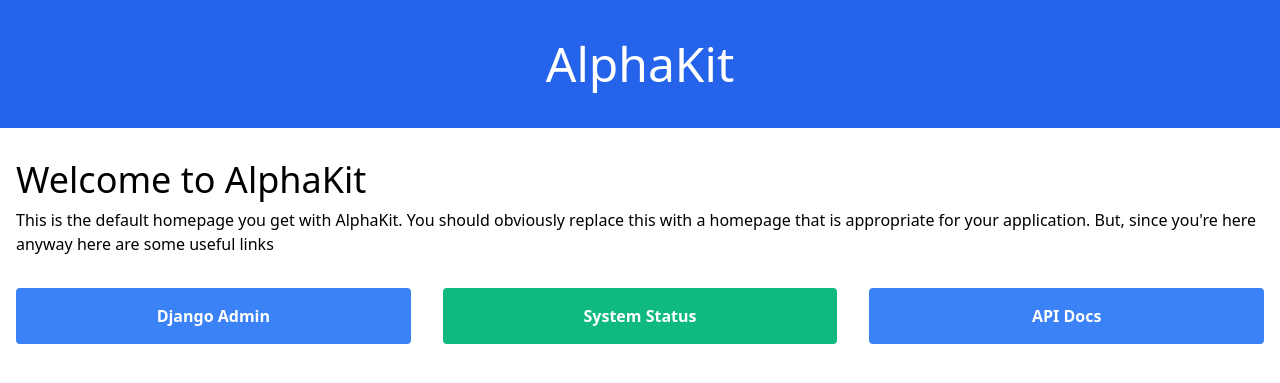
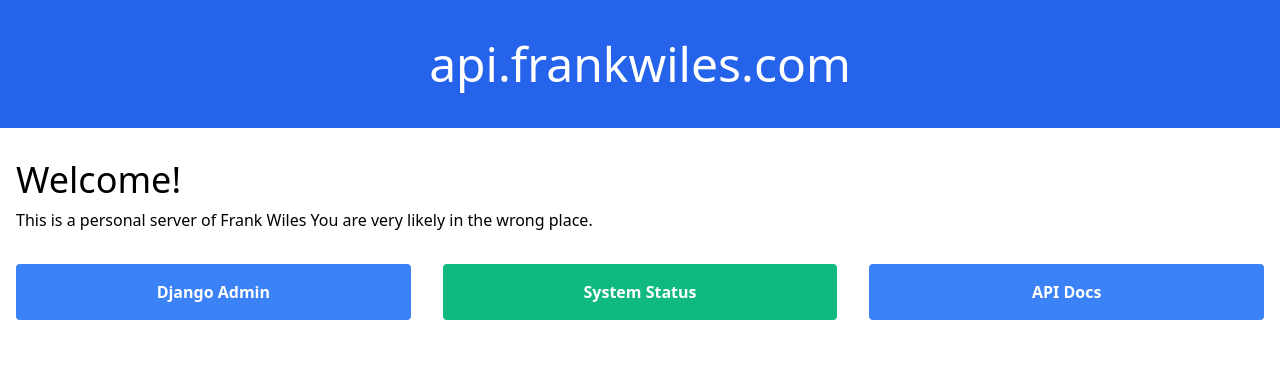
Before and after one commit to frankwiles/api.frankwiles.com, a Django app: page / in a window 1280 px wide. Shown: the top 383 px of the page. Run offline with Django 4.2, Linux system fonts and the light colour scheme; parts of the project's set-up code (start-up, migrations or seed data) failed here and were passed over.

Commit message:
Minor cleanups

```diff
--- a/templates/base.html
+++ b/templates/base.html
@@ -2,7 +2,7 @@
 <html>
 
     <head>
-        <title>{% block title %}{% endblock %}</title>
+        <title>{% block title %}api.frankwiles.com{% endblock %}</title>
         <meta charset="utf-8">
         <meta http-equiv="X-UA-Compatible" content="IE=edge">
         <meta name="viewport" content="width=device-width, initial-scale=1">
--- a/templates/homepage.html
+++ b/templates/homepage.html
@@ -2,15 +2,14 @@
 
 {% block content_wrapper %}
     <div class="flex mb-4 bg-blue-600 justify-center items-center">
-        <h1 class="text-white text-5xl m-10">AlphaKit</h1>
+        <h1 class="text-white text-5xl m-10">api.frankwiles.com</h1>
     </div>
 
     <div class="container mx-auto px-4 my-8">
-        <h2 class="text-4xl">Welcome to AlphaKit</h2>
+        <h2 class="text-4xl">Welcome!</h2>
         <p class="my-2">
-            This is the default homepage you get with AlphaKit. You should obviously
-            replace this with a homepage that is appropriate for your application.
-            But, since you're here anyway here are some useful links
+            This is a personal server of <a href="https://www.frankwiles.com">Frank Wiles</a>
+            You are very likely in the wrong place.
         </p>
     </div>
 
```
Also changed, not shown: frontend/src/components/TimeSince.jsx (added, +37 -0 lines).
